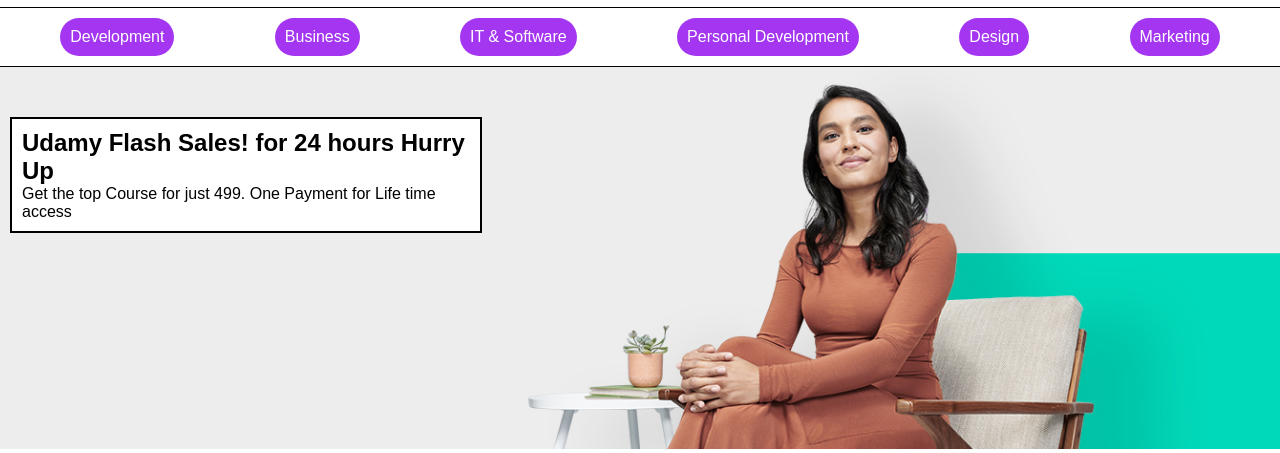
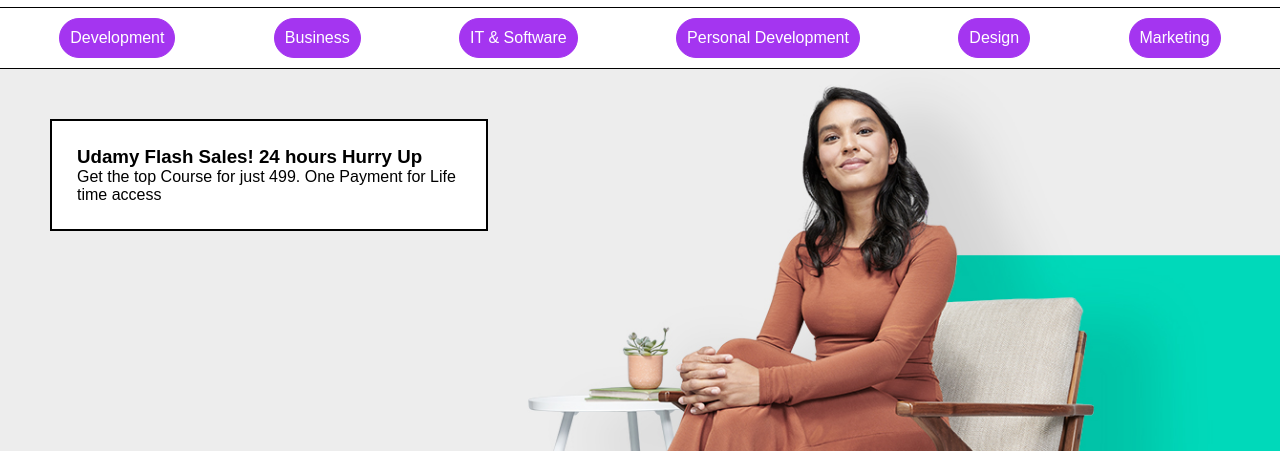
Before and after one commit to Srivatchaw/Udamy-Clone, a plain HTML site: page index.html in a window 1280 px wide. Shown: the part 55-508 px from the top of the page. Drawn offline with Linux system fonts and the light colour scheme; a web font is replaced by a local one.

Commit message:
animation applied

```diff
--- a/index.html
+++ b/index.html
@@ -55,7 +55,7 @@
   <div class="sales__image">
     <img src="./image/sale_image.jpg">
     <div class="sales__image-offer">
-      <h2>Udamy Flash Sales! for 24 hours Hurry Up</h2>
+      <h3>Udamy Flash Sales! 24 hours Hurry Up</h3>
       <p>Get the top Course for just 499. One Payment for Life time access</p>
     </div>
   </div>
--- a/style.css
+++ b/style.css
@@ -53,12 +53,14 @@ body {
   gap: 10px;
   align-items: center;
 }
-.mylearning{
+
+.mylearning {
   position: relative;
   cursor: pointer;
 }
+
 /* my learning */
-.mylearning__popup{
+.mylearning__popup {
   position: absolute;
   background-color: white;
   border: solid black 1px;
@@ -68,8 +70,9 @@ body {
   right: 0%;
   display: none;
 }
-.mylearning:hover .mylearning__popup{
-  display:block
+
+.mylearning:hover .mylearning__popup {
+  display: block
 }
 
 .categories {
@@ -84,22 +87,51 @@ body {
   padding: 10px;
   color: white;
   border-radius: 20px;
+  cursor: pointer;
+  border: solid RGB(164, 53, 240) 1px;
 }
-.sales__image{
+
+.categories p:hover {
+  transition: 0.5s;
+  background-color: transparent;
+  color: RGB(164, 53, 240);
+  border: solid RGB(164, 53, 240) 1px;
+}
+
+.sales__image {
   position: relative;
 }
-.sales__image img{
+
+.sales__image img {
   width: 100%;
 }
-.sales__image-offer{
+
+.sales__image-offer {
   position: absolute;
   border: solid black 2px;
-  width: 35%;
+  width: 30%;
   background-color: white;
   top: 50px;
-  left: 10px;
-  padding: 10px;
+  left: 50px;
+  padding: 25px;
+  animation-name: zoom;
+  animation-duration: 3s;
+  opacity: 0;
+  animation-fill-mode: forwards;
 }
+
+@keyframes zoom {
+  0% {
+    transform: scale(0);
+    opacity: 0;
+  }
+
+  100% {
+    opacity: 1;
+    transform: scale(1);
+  }
+}
+
 .recommended {
   padding: 10px;
 }
@@ -149,21 +181,24 @@ body {
   justify-content: space-between;
   margin-top: 10px;
 }
-.footer{
+
+.footer {
   padding: 30px;
   background-color: black;
   color: white;
 }
 
-.footer_one{
+.footer_one {
   display: flex;
-  gap:10px;
+  gap: 10px;
 }
-.footer_one p{
+
+.footer_one p {
   margin: 20px;
 
 }
-.footer_two{
+
+.footer_two {
   display: flex;
   justify-content: space-between;
   margin: 20px;
```
